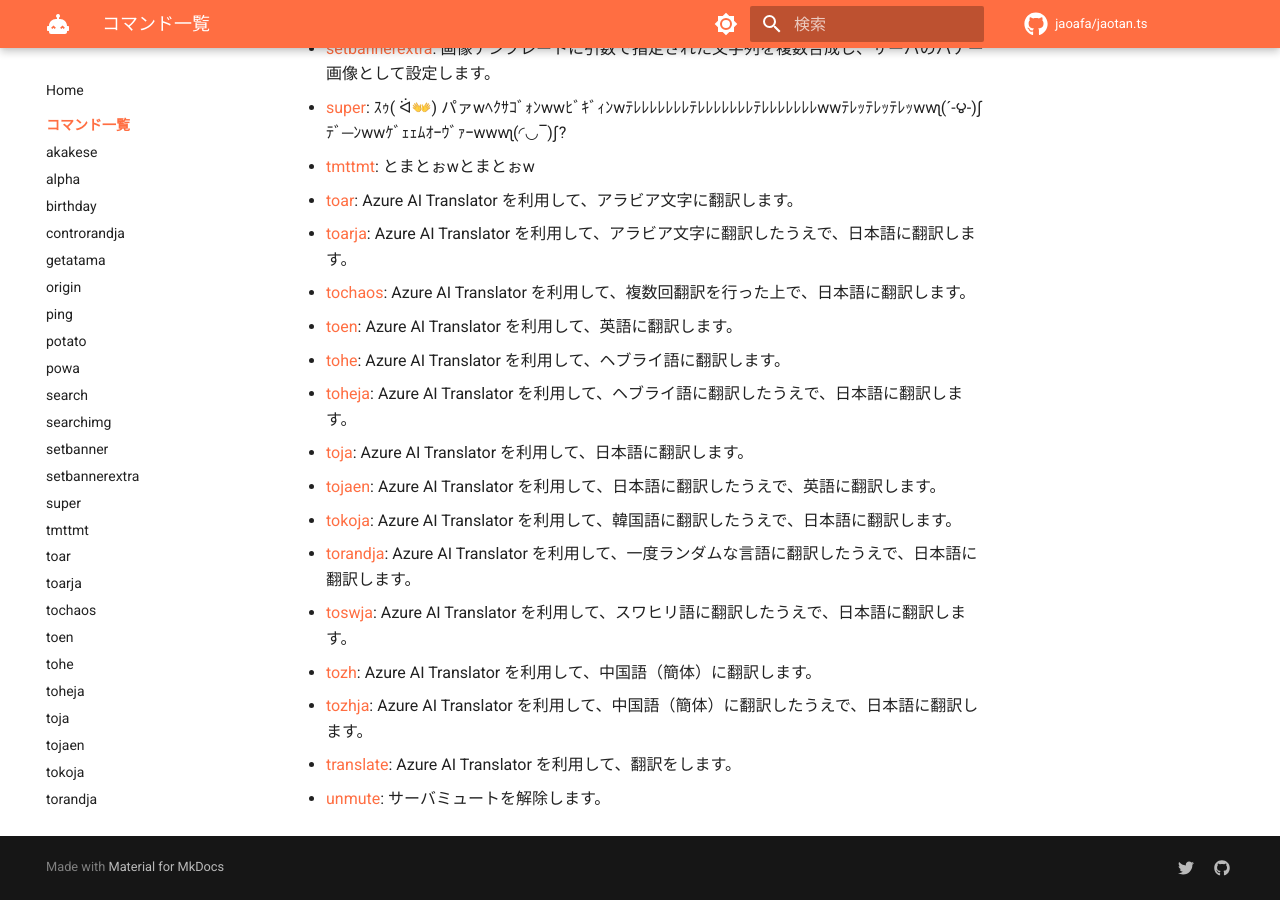
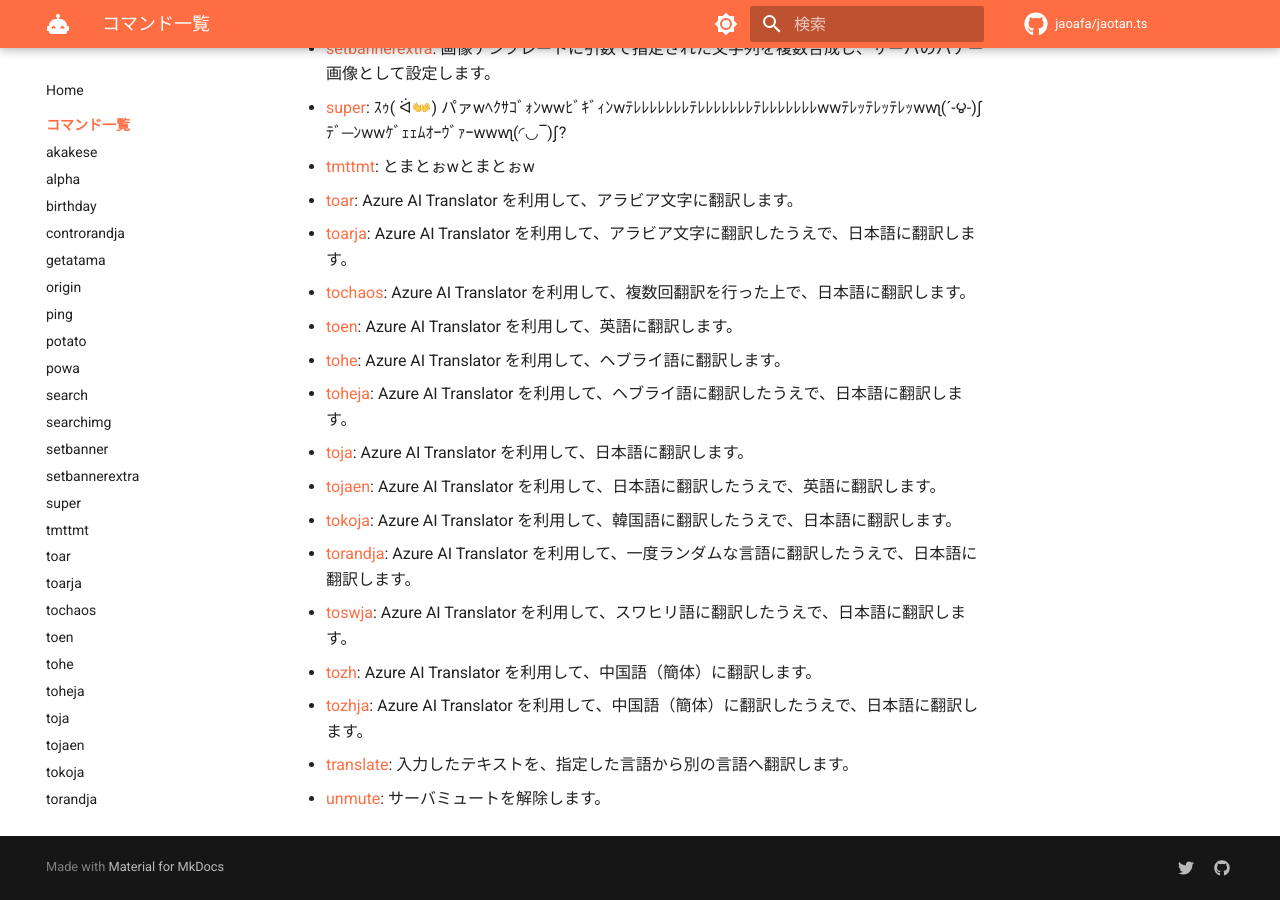
Before and after one commit to jaoafa/jaotan.ts, an MkDocs documentation site: the page built from docs/commands/index.md, in a window 1280 px wide and 900 px high, scrolled down 675 px. Built offline with MkDocs 1.6.1 and Material for MkDocs 9.7.7, drawn with Linux system fonts in a browser that asks for light colours; comment, search, counter and statistics services are not loaded.

Commit message:
docs(commands): update translation index summary

```diff
--- a/docs/commands/index.md
+++ b/docs/commands/index.md
@@ -28,5 +28,5 @@
 - [toswja](toswja.md): Azure AI Translator を利用して、スワヒリ語に翻訳したうえで、日本語に翻訳します。
 - [tozh](tozh.md): Azure AI Translator を利用して、中国語（簡体）に翻訳します。
 - [tozhja](tozhja.md): Azure AI Translator を利用して、中国語（簡体）に翻訳したうえで、日本語に翻訳します。
-- [translate](translate.md): Azure AI Translator を利用して、翻訳をします。
+- [translate](translate.md): 入力したテキストを、指定した言語から別の言語へ翻訳します。
 - [unmute](unmute.md): サーバミュートを解除します。
```
